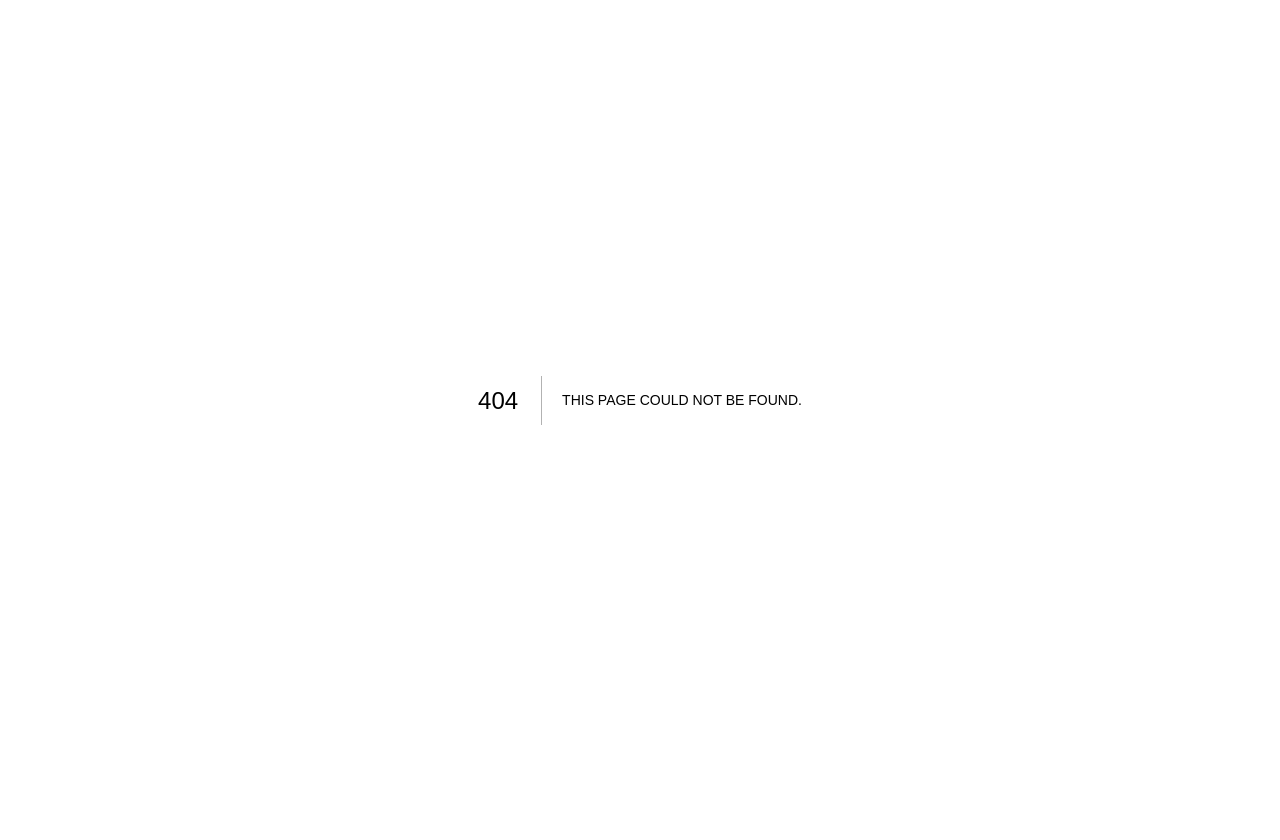
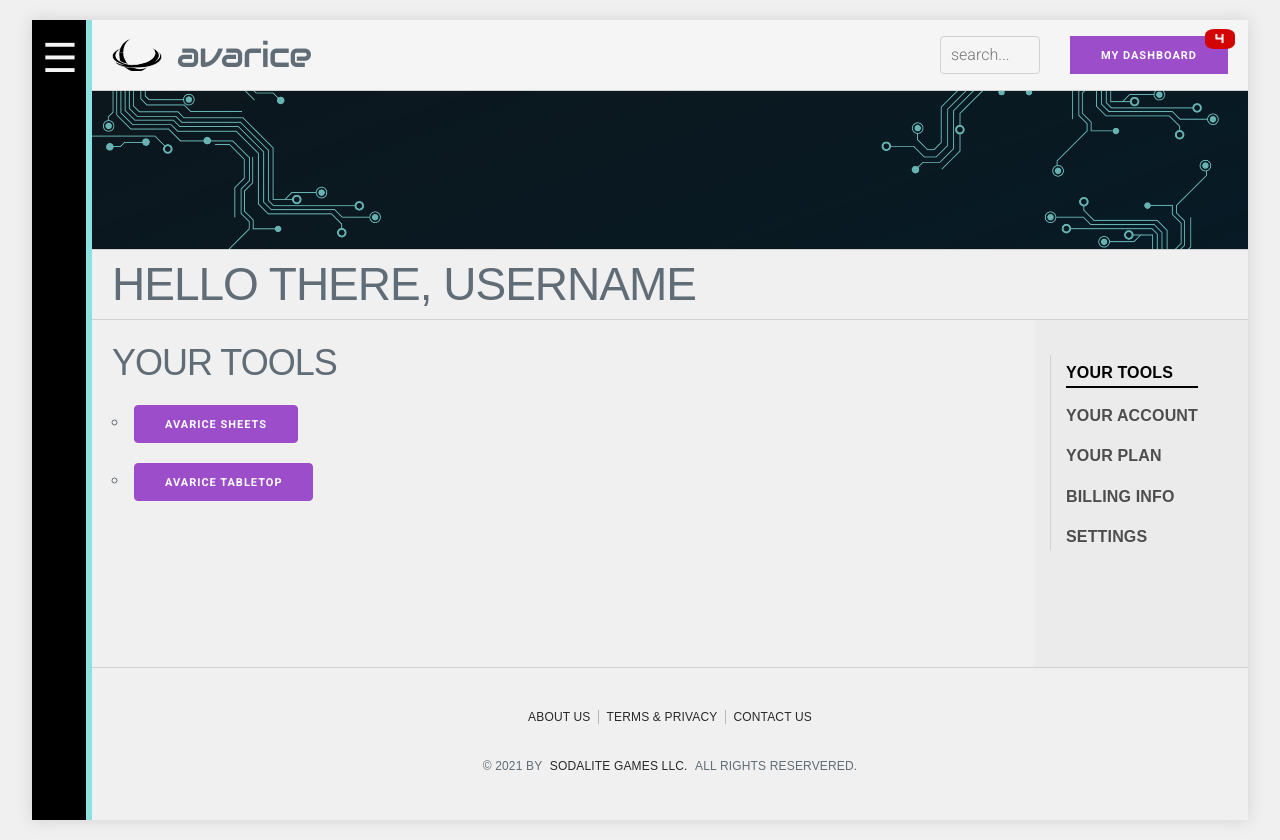
Before and after one commit to talonmd/pax-templates, a Next.js app: page /dashboard in a window 1280 px wide. Before the commit this address had no page. Before the commit the page ends 800 px from the top, so only its background shows below. Built offline with nearby package versions, Linux system fonts and the light colour scheme; a web font is replaced by a local one.

Commit message:
changed profile directory to dashboard directory

```diff
--- /dev/null
+++ b/pages/dashboard/index.js
@@ -0,0 +1,98 @@
+import Link from "next/link"
+import Head from "next/head"
+
+import { useState } from "react"
+
+import Layout from "../../layout/Layout"
+import PageNavigation from "../../components/PageNavigation"
+import PageContent from "../../components/PageContent"
+
+export default function Dashboard() {
+  const [currentPage, setCurrentPage] = useState("YOUR_TOOLS")
+  return (
+    <Layout headline="Hello there, Username" cookieTrail={[]} imagePath="">
+      <PageNavigation>
+        <ul>
+          <li
+            onClick={() => setCurrentPage("YOUR_TOOLS")}
+            className={currentPage === "YOUR_TOOLS" ? "sec-active" : ""}
+          >
+            Your Tools
+          </li>
+          <li
+            onClick={() => setCurrentPage("YOUR_ACCOUNT")}
+            className={currentPage === "YOUR_ACCOUNT" ? "sec-active" : ""}
+          >
+            Your Account
+          </li>
+          <li
+            onClick={() => setCurrentPage("YOUR_PLAN")}
+            className={currentPage === "YOUR_PLAN" ? "sec-active" : ""}
+          >
+            Your Plan
+          </li>
+          <li
+            onClick={() => setCurrentPage("BILLING_INFO")}
+            className={currentPage === "BILLING_INFO" ? "sec-active" : ""}
+          >
+            Billing Info
+          </li>
+          <li
+            onClick={() => setCurrentPage("SETTINGS")}
+            className={currentPage === "SETTINGS" ? "sec-active" : ""}
+          >
+            Settings
+          </li>
+        </ul>
+      </PageNavigation>
+      <PageContent>
+        {currentPage === "YOUR_TOOLS" ? (
+          <div className="your-tools">
+            <h2>your tools</h2>
+            <ul>
+              <li>
+                <button>Avarice Sheets</button>
+              </li>
+              <li>
+                <button>Avarice Tabletop</button>
+              </li>
+            </ul>
+          </div>
+        ) : currentPage === "YOUR_ACCOUNT" ? (
+          <div className="your-account">
+            <h2>your account</h2>
+          </div>
+        ) : currentPage === "YOUR_PLAN" ? (
+          <div className="your-plan">
+            <h2>your plan</h2>
+            <ul>
+              <li>
+                <button>Free Plan</button>
+              </li>
+              <li>
+                <button>Player's Plan</button>
+              </li>
+              <li>
+                <button>CC's Plan</button>
+              </li>
+              <li>
+                <button>Writer's Plan</button>
+              </li>
+              <li>
+                <button>Premium Plan</button>
+              </li>
+            </ul>
+          </div>
+        ) : currentPage === "BILLING_INFO" ? (
+          <div className="billing-info">
+            <h2>billing info</h2>
+          </div>
+        ) : currentPage === "SETTINGS" ? (
+          <div className="settings">
+            <h2>settings</h2>
+          </div>
+        ) : null}
+      </PageContent>
+    </Layout>
+  )
+}
```
Also changed, not shown: pages/profile/index.js (deleted, +0 -57 lines).
